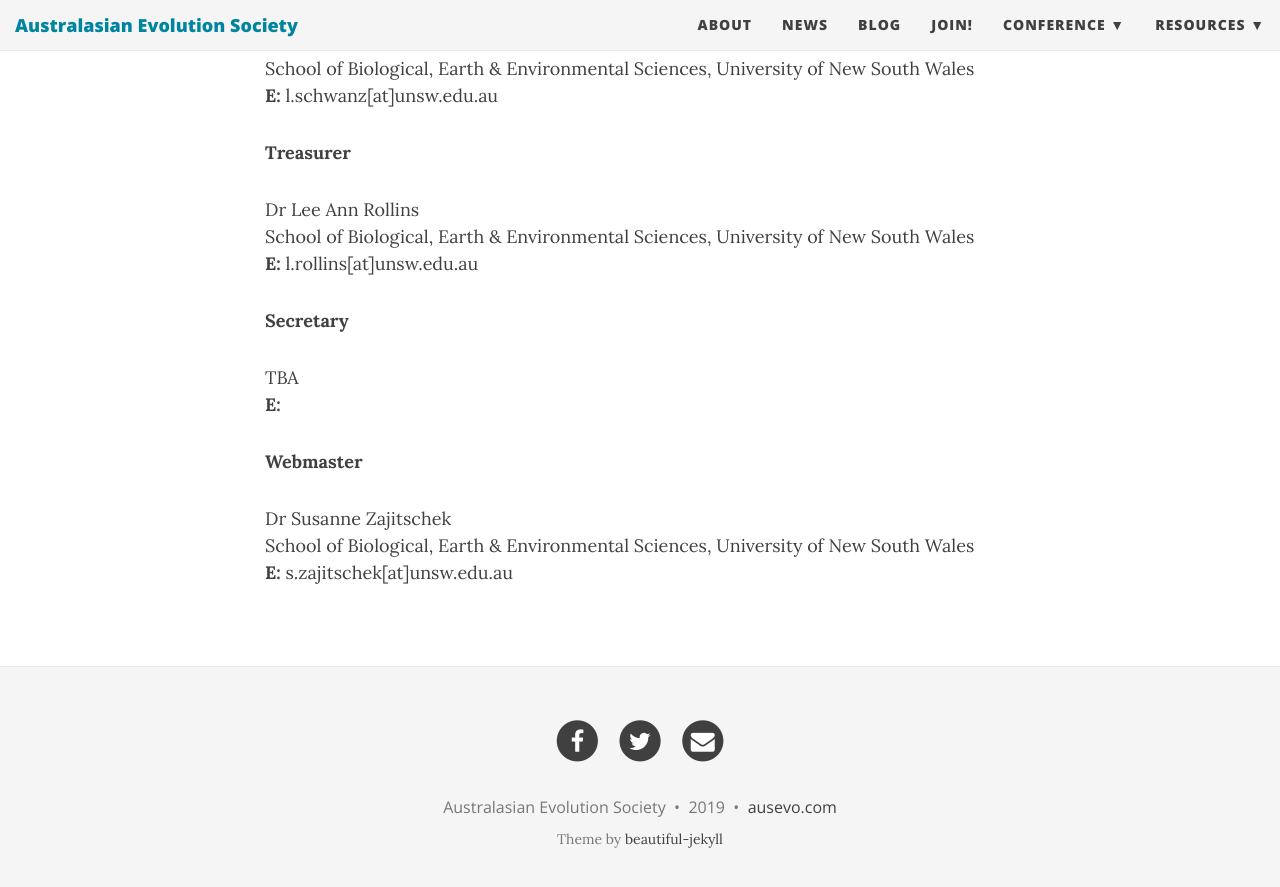
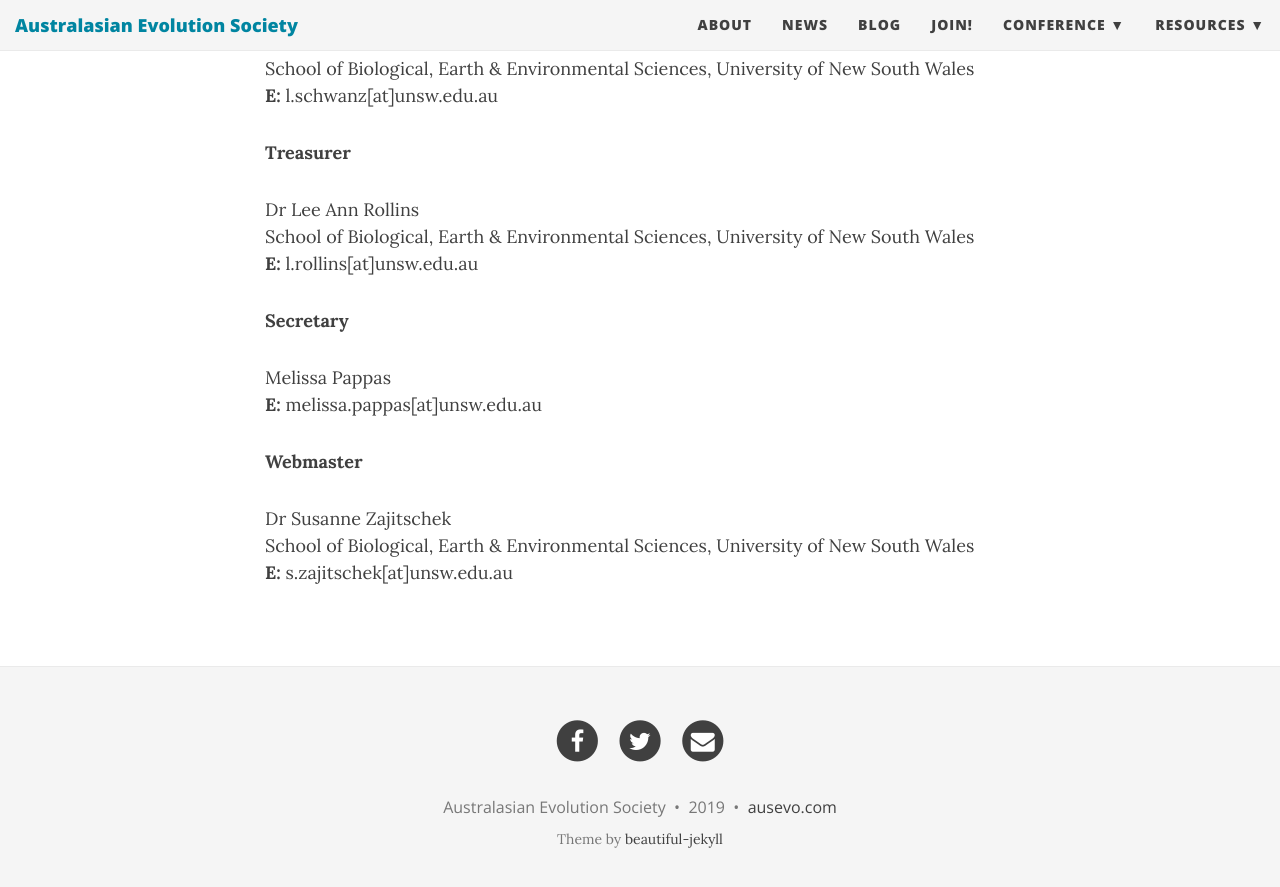
Before and after one commit to ausevo/ausevo.github.io, a Jekyll site: the page built from contact.md, in a window 1280 px wide and 900 px high, scrolled down 529 px. Shown: the top 887 px of the window. Built offline with Jekyll 4.4.1, drawn with Linux system fonts in a browser that asks for light colours; nearby versions of some CDN libraries.

Commit message:
Update contact.md

```diff
--- a/contact.md
+++ b/contact.md
@@ -24,9 +24,8 @@ School of Biological, Earth & Environmental Sciences, University of New South Wa
 
 **Secretary**
 
-TBA
-**E:**
-
+Melissa Pappas
+**E:** melissa.pappas[at]unsw.edu.au
 
 **Webmaster**
 
```
